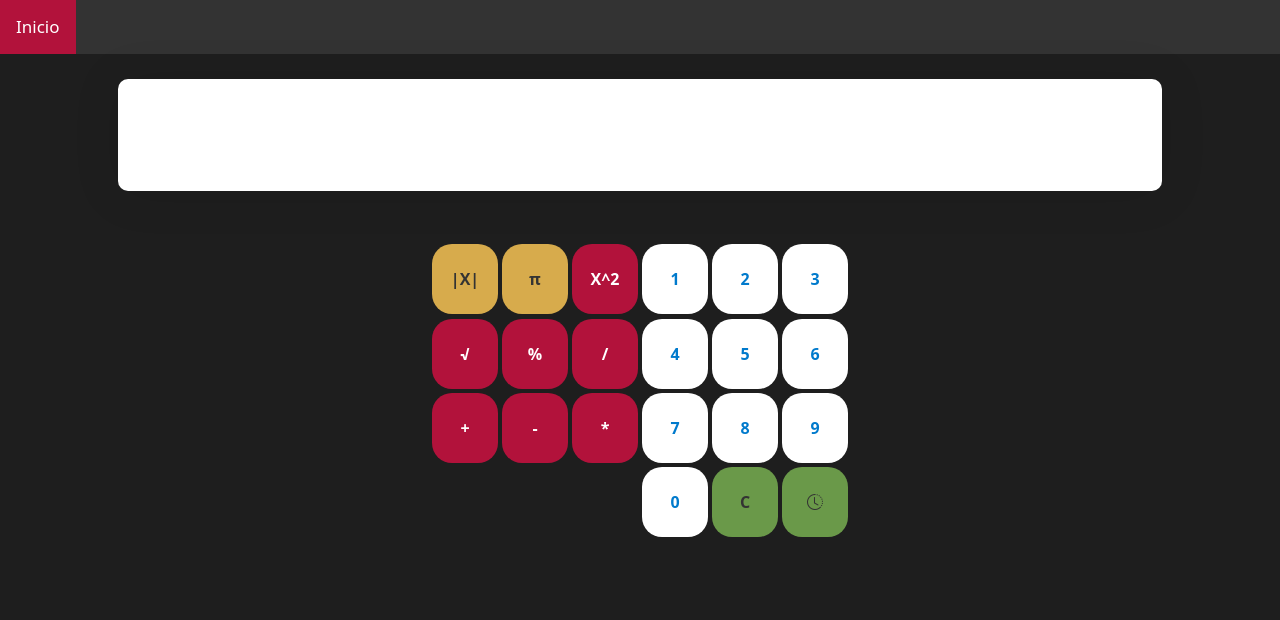
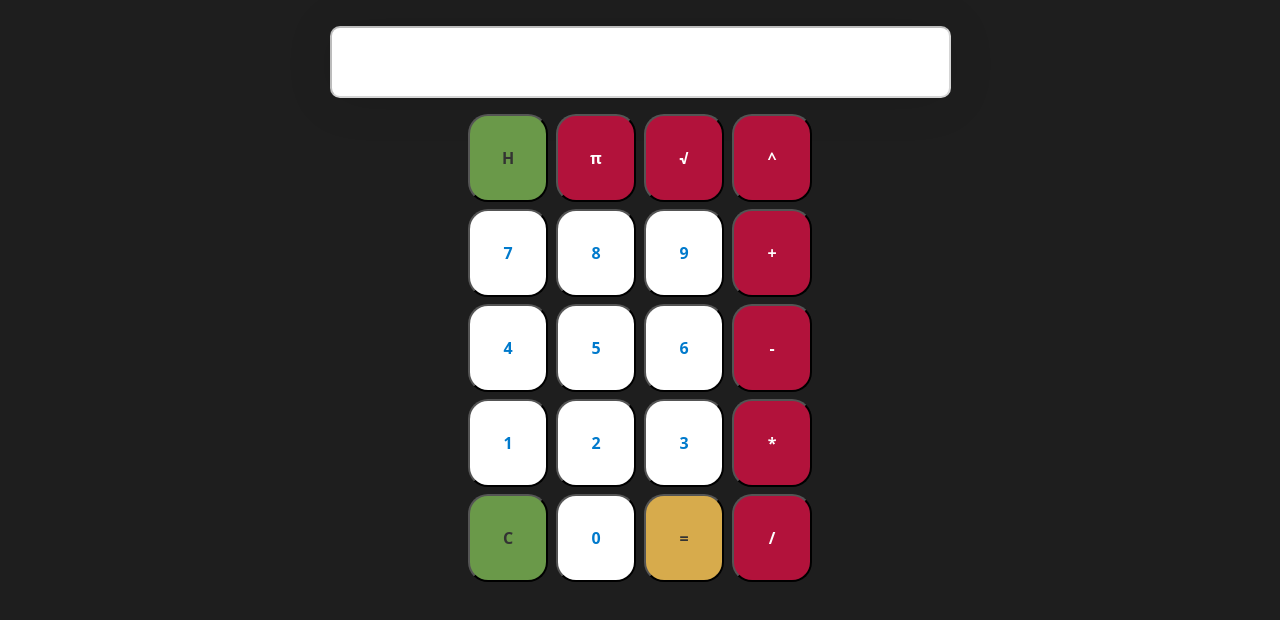
Before and after one commit to AcoSimon/Calculadora-basica, a plain HTML site: page index.html in a window 1280 px wide. Drawn offline with nearby package versions, Linux system fonts and the light colour scheme.

Commit message:
Add files via upload

```diff
--- a/css/style.css
+++ b/css/style.css
@@ -2,6 +2,9 @@
 @import url("https://cdn.jsdelivr.net/npm/bootstrap-icons@1.9.1/font/bootstrap-icons.css");
 /* Paleta de colores y tamaños generales de letras: */
   :root{
+    /* Display */
+    --verResultados: none;
+    --verCalculadora: flex;
     /* Barra de navegacion: */
     --colorBTNnav: #b2123b;
     --colorBTN2nav: #007ACC;
@@ -13,10 +16,13 @@
     --line: #D7AB4C;
     --colorBTNII: #132C61;
     /* Letras: */
-    --fontSizeTitPrimary: 1.5rem;
+    --bodySizeMAX: 70vh;
+    --fontSizeTitPrimary: 2.5rem;
     --fontSizeTit: 1rem;
     --fontSizeFooter: 0.5rem;
-    --btnSize: 70px;
+    --btnSizeMAX: 90px;
+    --btnSize: 5.5rem;
+    --btnSizeMIN: 18px;
     --fontFamily: 'Lucida Sans', 'Lucida Sans Regular', 'Lucida Grande', 'Lucida Sans Unicode', 'Geneva' , 'Verdana' , 'sans-serif';
   }
 
@@ -56,8 +62,8 @@
 body{
   background-color: var(--colorBackground) !important;
   color: var(--colorfont);
-  transition: all 0.3s ease 0s;
-  max-height: 85vh;
+  transition: all 0.3s ease 0s !important;
+  height: var(--bodySizeMAX);
 }
 
 footer{
@@ -65,9 +71,10 @@ footer{
   justify-content: end;
   align-items: center;
   margin-right: 2%;
-  text-decoration: none;
+  text-decoration: none !important;
+  font-weight: 800;
 
-  color: var(--colorfont);
+  color: var(--colorfont) !important;
   font-size: var(--fontSizeFooter);
 }
 
@@ -89,26 +96,11 @@ a{
   cursor: pointer;
 }
 
+form{
+  max-height: 95vh;
+  min-height: 90vh;
+}
 /* Clases: */
-
-.display{
-  display: flex;
-  justify-content: center;
-  text-align: center;
-  align-items: center;
-
-  font-weight: 700;
-  min-height: 72px;
-  height: 14vh;
-  width: 85%;
-  border-radius: 10px;
-
-  font-size: var(--fontSizeTitPrimary);
-  color: var(--colorBTN2nav);
-  background-color: var(--colorfont);
-  box-shadow: 0 2px 48px 0 rgb(0 0 0 / 10%);
-  cursor: none;
-}
 
 .btnS{
   display: flex;
@@ -118,6 +110,8 @@ a{
 .calculadora{
   display: flex;
   flex-direction: column;
+  align-items: center;
+  height: 90vh;
   border-radius: 20px;
 }
 
@@ -125,6 +119,7 @@ a{
   display: flex;
   flex-direction: row;
   justify-content: center;
+  width: 100%;
 }
 
 .btnNumeric{
@@ -135,7 +130,12 @@ a{
   border-radius: 20px;
   font-weight: 800;
   margin: 1%;
+  min-height: var(--btnSizeMIN);
+  min-width: var(--btnSizeMIN);
+  height: var(--btnSize);
   width: var(--btnSize);
+  max-height: var(--bodySizeMAX);
+  max-width: var(--bodySizeMAX);
   height: var(--btnSize);
   background-color: var(--colorfont);
   color: var(--colorBTN2nav);
@@ -156,8 +156,12 @@ a{
   border-radius: 20px;
   font-weight: 800;
   margin: 1%;
+  min-height: var(--btnSizeMIN);
+  min-width: var(--btnSizeMIN);
+  height: var(--btnSize);
   width: var(--btnSize);
-  height: var(--btnSize);
+  max-height: var(--bodySizeMAX);
+  max-width: var(--bodySizeMAX);
   background-color: var(--colorBTNnav);
   color: var(--colorfont);
   transition: all 0.3s ease 0s;
@@ -168,11 +172,13 @@ a{
   color: var(--line);
   box-shadow: 0 2px 48px 0 rgb(0 0 0 / 10%);
 }
-
+.btnOperator:active{
+  background-color: var(--colorBackgroundNav) !important;
+  color: var(--colorBTN2nav) !important;
+}
 .SPC{
   background-color: var(--line) !important;
   color: var(--colorBackgroundNav) !important;
-
 }
 .SPC:hover{
   background-color: var(--colorBackgroundNav) !important;
@@ -199,3 +205,53 @@ a{
   background-color: var(--colorBackgroundNav) !important;
   color: var(--line) !important;
 }
+
+.btnNumericII:active{
+  background-color: var(--colorBackgroundNav) !important;
+  color: var(--colorBTN2nav) !important;
+}
+.displayCal{
+  display: flex;
+  justify-content: center;
+  text-align: center;
+  align-items: center;
+
+  font-weight: 700;
+  min-height: 10%;
+  height: 4.4rem;
+  max-height: 20%;
+  width: 100%;
+  border-radius: 10px;
+
+  font-size: var(--fontSizeTitPrimary);
+  color: var(--colorBTN2nav);
+  background-color: var(--colorfont);
+
+  margin-bottom: 2%;
+  box-shadow: 0 2px 48px 0 rgb(0 0 0 / 10%);
+  cursor: none;
+}
+
+.displayCal:hover{
+  background-color: var(--colorBackgroundNav);
+  color: var(--line);
+}
+
+.displayCal:active{
+  background-color: var(--colorfontTit);
+  color: var(--colorBackgroundNav);
+}
+.calculadoraBtn{
+  display: flex;
+  flex-direction: column;
+  flex-wrap: wrap;
+  justify-content: center;
+}
+
+#calculadora{
+  display: var(--verCalculadora);
+}
+
+#historial{
+  display: var(--verResultados);
+}
--- a/index.html
+++ b/index.html
@@ -5,9 +5,8 @@
     <meta http-equiv="X-UA-Compatible" content="IE=edge">
     <meta name="viewport" content="width=device-width, initial-scale=1.0">
     <!-- Autoria: -->
-    <meta name="Acosta Simón, hernan genco, jorge buriek" content="Contenido asignado"/>
+    <meta name="Acosta Simón" content="Contenido asignado"/>
     <meta name="description" content="Calculadora realizada con html, js, css + bootstrap.">
-
     <!-- CSS only -->
     <link href="https://cdn.jsdelivr.net/npm/bootstrap@5.2.0/dist/css/bootstrap.min.css" rel="stylesheet" integrity="sha384-gH2yIJqKdNHPEq0n4Mqa/HGKIhSkIHeL5AyhkYV8i59U5AR6csBvApHHNl/vI1Bx" crossorigin="anonymous">
     <link rel="stylesheet" href="css/style.css">
@@ -19,79 +18,48 @@
     <!-- Titulo de la pagina -->
     <title>Calculadora</title>
 </head>
-
-
 <body>
-    <!-- NavBar -->
-    <div class="topnav">
-        <a class="active" href="https://edit.acoslegacy.com/">Inicio</a>
-    </div>
-
     <main>
-        <!-- Datos en pantalla: -->
-        <section class="btnS">
-
-            <div class="display">
-                <h3 id="numero"></h3>
-              <!--   <script>
-                    document.write('');
-                </script> -->
-            </div>
-
-        </section>
-
-        <!-- Teclado en pantalla: -->
-        <section class="btnS">
+        <section class="btnS" id="calculadora">
             <!-- Operadores: -->
-            <div class="calculadora">
+            <form name="calculadora" class="calculadora">
+            <!-- Datos en pantalla: -->
+            <input type="text" name="display" value="" autocomplete="off" class="displayCal" id="screen" readonly disabled>
+            <!-- Valores numericos: -->
+            <div class="calculadoraBtn">
                 <div class="numberKey">
-                    <a class="btnOperator SPC" id="modulo">|X|</a>
-                    <a class="btnOperator SPC" onclick="escribirpi()" id="pi">π</a>
-                    <a class="btnOperator" id="potencia">X^2</a>
+                    <input type="button" class="btnNumericII" value="H" onclick="historial()">
+                    <input type="button" class="btnOperator"  value="π" onclick="invocarpi('3.14159265359')">
+                    <input type="button" class="btnOperator"  value="√" onclick="raiz()">
+                    <input type="button" class="btnOperator"  value="^" onclick="potencia()">
                 </div>
                 <div class="numberKey">
-                    <a class="btnOperator" id="raiz" onclick="raiz()">√</a>
-                    <a class="btnOperator" id="porcentaje">%</a>
-                    <a class="btnOperator" id="dividir">/</a>
+                    <input type="button" class="btnNumeric"  value="7" onclick="extraerDato('7')">
+                    <input type="button" class="btnNumeric"  value="8" onclick="extraerDato('8')">
+                    <input type="button" class="btnNumeric"  value="9" onclick="extraerDato('9')">
+                    <input type="button" class="btnOperator" value="+" onclick="extraerDato('+')">
                 </div>
                 <div class="numberKey">
-                    <a class="btnOperator" id="suma">+</a>
-                    <a class="btnOperator" id="resta">-</a>
-                    <a class="btnOperator" onclick="multiplicacion()" id="multiplicar">*</a>
-                </div>
-            </div>
-            <!-- Valores numericos: -->
-            <div class="calculadora">
-                <div class="numberKey">
-                    <a class="btnNumeric" id="1" name="1" value=1 onclick="escribir1()">1</a>
-                    <a class="btnNumeric" id="2" name="2" value=2 onclick="escribir2()">2</a>
-                    <a class="btnNumeric" id="3" name="3" value=3 onclick="escribir3()">3</a>
+                    <input type="button" class="btnNumeric"  value="4" onclick="extraerDato('4')">
+                    <input type="button" class="btnNumeric"  value="5" onclick="extraerDato('5')">
+                    <input type="button" class="btnNumeric"  value="6" onclick="extraerDato('6')">
+                    <input type="button" class="btnOperator" value="-" onclick="extraerDato('-')">
                 </div>
                 <div class="numberKey">
-
-                    <a class="btnNumeric" id="4" name="4" value=4 onclick="escribir4()">4</a>
-
-                    <a class="btnNumeric" id="5" name="5" value=5 onclick="escribir5()">5</a>
-
-                    <a class="btnNumeric" id="6" name="6" value="6" onclick="escribir6()">6</a>
+                    <input type="button" class="btnNumeric"  value="1" onclick="extraerDato('1')">
+                    <input type="button" class="btnNumeric"  value="2" onclick="extraerDato('2')">
+                    <input type="button" class="btnNumeric"  value="3" onclick="extraerDato('3')">
+                    <input type="button" class="btnOperator" value="*" onclick="extraerDato('*')">
                 </div>
                 <div class="numberKey">
-                    <a class="btnNumeric" id="7" name="7" value="7" onclick="escribir7()">7</a>
-
-                    <a class="btnNumeric" id="8" name="8" value="8" onclick="escribir8()">8</a>
-
-                    <a class="btnNumeric" id="9" name="9" value="9" onclick="escribir9()">9</a>
+                    <input type="reset" class="btnNumericII" value="C">
+                    <input type="button" class="btnNumeric"  id="0" name="0" value="0" onclick="extraerDato('0')">
+                    <input type="button" class="btnNumericII SPC" id="resultado" name="resultado" value="=" onclick="realizarOperacion()">
+                    <input type="button" class="btnOperator" id="dividir" value="/" onclick="extraerDato('/')">
                 </div>
-                <div class="numberKey">
-                    <a class="btnNumeric" id="0" name="0" value="0" onclick="escribir0()">0</a>
-                    <a class="btnNumericII" id="c" name="c" value="false" onclick="borrar()">C</a>
-                    <a class="btnNumericII" id="h" name="h" value="historyData"><i class="bi bi-clock-history"></i></a>
-                </div>
-            </div>
+            </form>
         </section>
     </main>
-
-
     <!-- JavaScript Bundle with Popper -->
     <script src="https://cdn.jsdelivr.net/npm/bootstrap@5.2.0/dist/js/bootstrap.bundle.min.js" integrity="sha384-A3rJD856KowSb7dwlZdYEkO39Gagi7vIsF0jrRAoQmDKKtQBHUuLZ9AsSv4jD4Xa" crossorigin="anonymous"></script>
     <script src="js/script.js"></script>
--- a/js/script.js
+++ b/js/script.js
@@ -1,106 +1,83 @@
-console.log('Calculadora:');
+console.log('Calculadora: 07/08/2022');
+let resultados = [];
+let estado = 1;
+//|||||||||||||||||||||||||||||||||||||||||||||||||||||||||||||||||||||||
+// Funciones principales:
+//|||||||||||||||||||||||||||||||||||||||||||||||||||||||||||||||||||||||
+function extraerDato(e){
+    // Extraer dato:
+/*
+    Signatura de la funcion:
+                            String -> None
+    Funcion:
+            Extrae el valor que posea el elemento HTML, en este caso el <input id=screen>, y lo suma al Input-text que se utiliza como display.
+            Su lugar de operacion es dentro del formulario "Calculadora."
+*/
 
 
-// Panel numerico:
-let e0 = document.getElementById('0');
-let e1 = document.getElementById('1').value;
-let e2 = document.getElementById('2').value;
-let e3 = document.getElementById('3').value;
-let e4 = document.getElementById('4').value;
-let e5 = document.getElementById('5').value;
-let e6 = document.getElementById('6').value;
-let e7 = document.getElementById('7').value;
-let e8 = document.getElementById('8').value;
-let e9 = document.getElementById('9').value;
+    document.calculadora.display.value+=e;
+}
+//------------------------------------------------------------------------
+function realizarOperacion() {
+    // Entregar historial:
+/*
+    Signatura de la funcion:
 
+    Funcion:
+
+*/
+    document.calculadora.display.value=eval(document.calculadora.display.value);
+    // Almacenador: variable global.
+    resultados.push(document.calculadora.display.value);
+    console.log(resultados);
+}
+//------------------------------------------------------------------------
+function historial() {
+  let html = ``;
+    for (let i = 0; i < resultados.length; i++) {
+        html += resultados[i]+` ; `;
+    }
+    alert(html);
+}
+//|||||||||||||||||||||||||||||||||||||||||||||||||||||||||||||||||||||||
+// Funciones auxiliares:
+//|||||||||||||||||||||||||||||||||||||||||||||||||||||||||||||||||||||||
+function invocarpi(e){
+        // Entregar pi:
 /*
-git pull
-git status
-git add .
-git commit -m "mensajiño"
- */
+    Signatura de la funcion:
+                            number->none
+    Funcion:
+            Imprime en pantalla el numero aproximado a π. (Reemplaza lo ingresado)
+*/
 
-// Funciones:
-function suma(x, y) {
-    let resultado = parseFloat(x) + parseFloat(y);
-    return resultado;
-}
+    document.calculadora.display.value=eval(3.14159265359);
 
-function resta(x, y) {
-    let resultado = parseFloat(x) - parseFloat(y);
-    return resultado;
-}
-
-function multiplicacion(x, y) {
-    let resultado = parseFloat(x) * parseFloat(y);
-    return resultado;
-}
-
-function division(x, y) {
-    let resultado = parseFloat(x) / parseFloat(y);
-    return resultado;
+    // Almacenador: variable global.
+    resultados.push(document.calculadora.display.value);
+    console.log(resultados);
 }
 
 function raiz() {
-    var x = document.getElementById('numero')
-    console.log(x)
-    let resultado = Math.sqrt(x);
-    numero.innerHTML = resultado;
+            // Entregar raiz cuadrada: (solo base 2)
+/*
+    Signatura de la funcion:
+                            number->none
+    Funcion:
+            Imprime en pantalla el numero aproximado a π. (Reemplaza lo ingresado)
+*/
+    let raiz = Math.sqrt(parseFloat(document.calculadora.display.value));
+
+    document.calculadora.display.value=eval(raiz);
+    // Almacenador: variable global.
+    resultados.push(document.calculadora.display.value);
+    console.log(resultados);
 }
+function potencia() {
+    let potencia2 = parseFloat(document.calculadora.display.value)*parseFloat(document.calculadora.display.value);
+    document.calculadora.display.value=eval(potencia2);
 
-function potencia(x) {
-    let resultado = parseFloat(x)*parseFloat(x);
-    return  resultado;
+    // Almacenador: variable global.
+    resultados.push(document.calculadora.display.value);
+    console.log(resultados);
 }
-
-function porcentaje(x, porcentaje) {
-    let multiplicacion = parseFloat(x) * porcentaje;
-    let dividir = multiplicacion / 100;
-    return dividir;
-}
-
-function modulo(x, y) {
-    let modulo = parseFloat(x) % parseFloat(y) ;
-    return resultado;
-}
-
-function escribir(x) {
-  let dato = document.getElementById(x);
-  console.log(dato);
-  numero.innerHTMLL += dato
-}
-
-
-function escribir0(){
-  numero.innerHTML += '0'
-}
-function escribir1(){
-  numero.innerHTML += '1'
-}
-function escribir2(){
-  numero.innerHTML += '2'
-}
-function escribir3(){
-  numero.innerHTML += '3'
-}
-function escribir4(){
-  numero.innerHTML += '4'
-}
-function escribir5(){
-  numero.innerHTML += '5'
-}
-function escribir6(){
-  numero.innerHTML += '6'
-}
-function escribir7(){
-  numero.innerHTML += '7'
-}
-function escribir8(){
-  numero.innerHTML += '8'
-}
-function escribir9(){
-  numero.innerHTML += '9'
-}
-function borrar(){
-  numero.innerHTML = ''
-}
```
Also changed, not shown: 1 other file.
